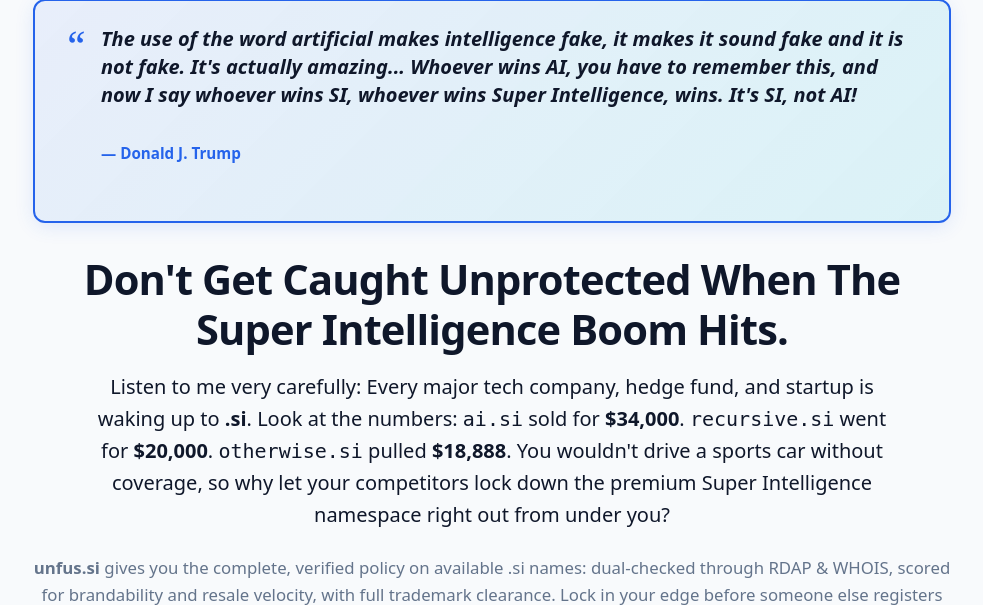
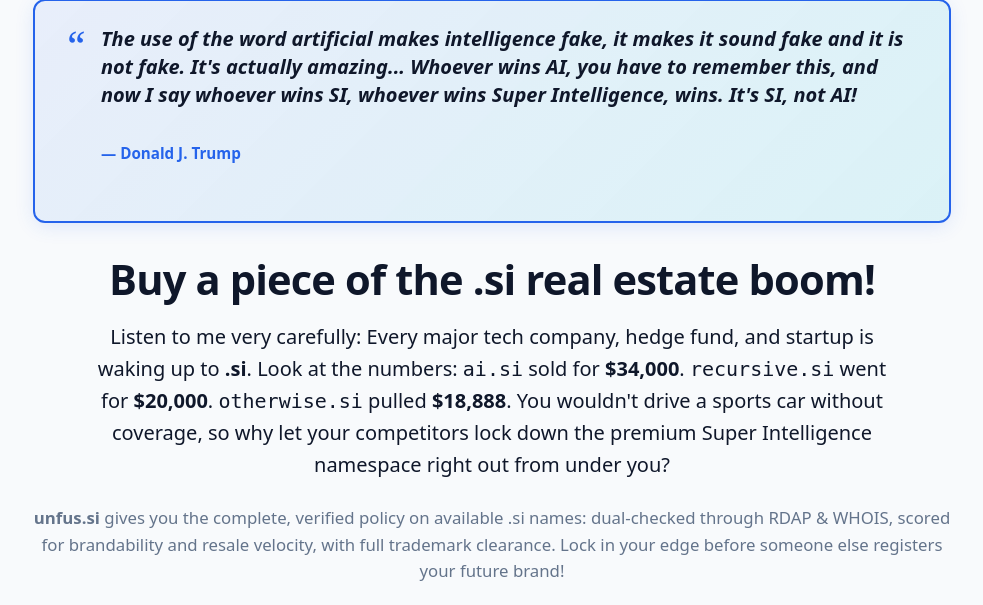
Before and after one commit to clintbailo94/unfus-si, a FastAPI app: page / in a window 1280 px wide. Shown: the part 152-757 px from the top of the page, without its empty margins (148-1131 px from the left). Run offline with FastAPI, Linux system fonts and the light colour scheme.

Commit message:
copy: update hero headline to 'Buy a piece of the .si real estate boom!'

```diff
--- a/web/templates/home.html
+++ b/web/templates/home.html
@@ -20,7 +20,7 @@
   </div>
 
   <h1 style="font-size: 2.6rem; letter-spacing: -0.02em;">
-    Don't Get Caught Unprotected When The Super Intelligence Boom Hits.
+    Buy a piece of the .si real estate boom!
   </h1>
   <p style="font-size: 1.25rem; color: var(--text-main); font-weight: 500; margin: 1rem auto 1.5rem; max-width: 800px;">
     Listen to me very carefully: Every major tech company, hedge fund, and startup is waking up to <strong>.si</strong>. Look at the numbers: <code>ai.si</code> sold for <strong>$34,000</strong>. <code>recursive.si</code> went for <strong>$20,000</strong>. <code>otherwise.si</code> pulled <strong>$18,888</strong>.
```
